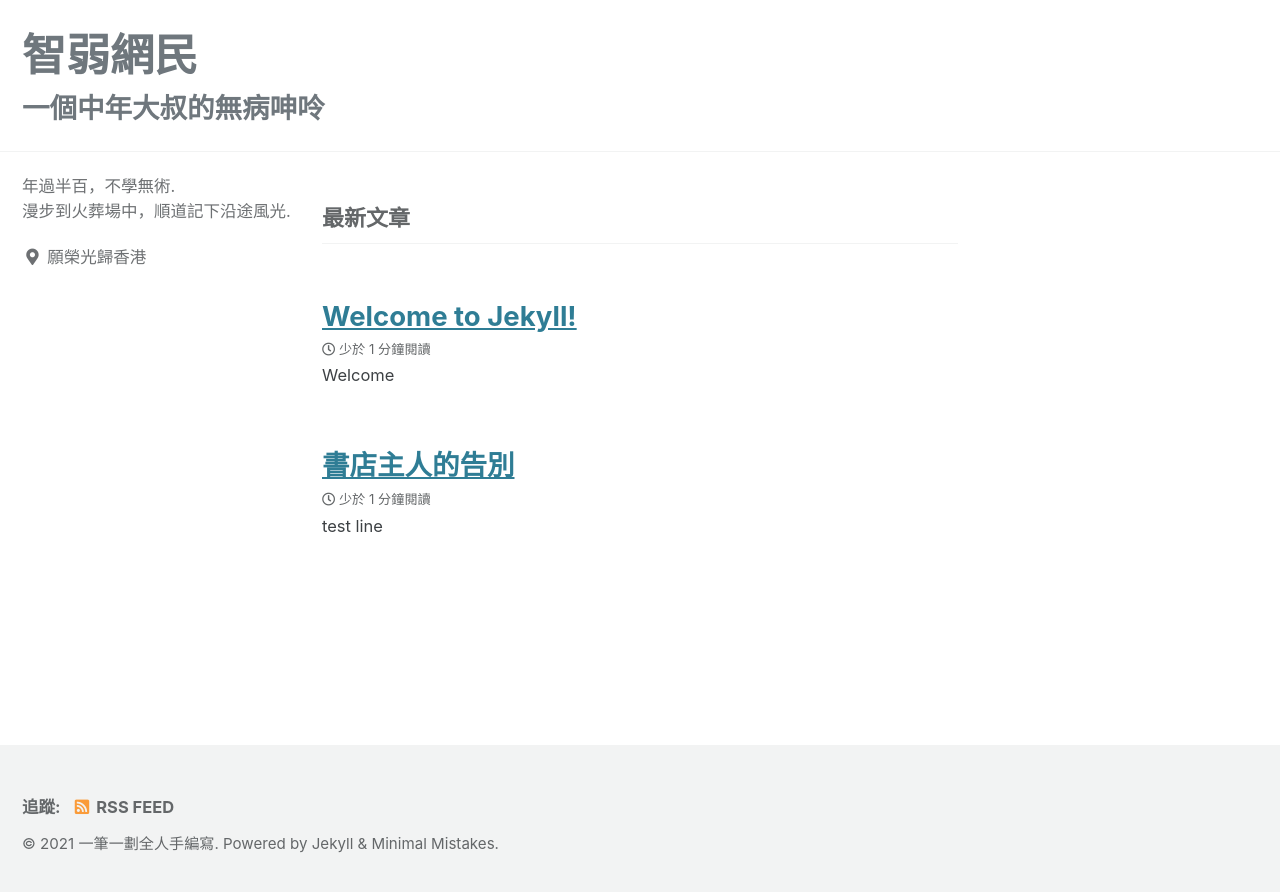
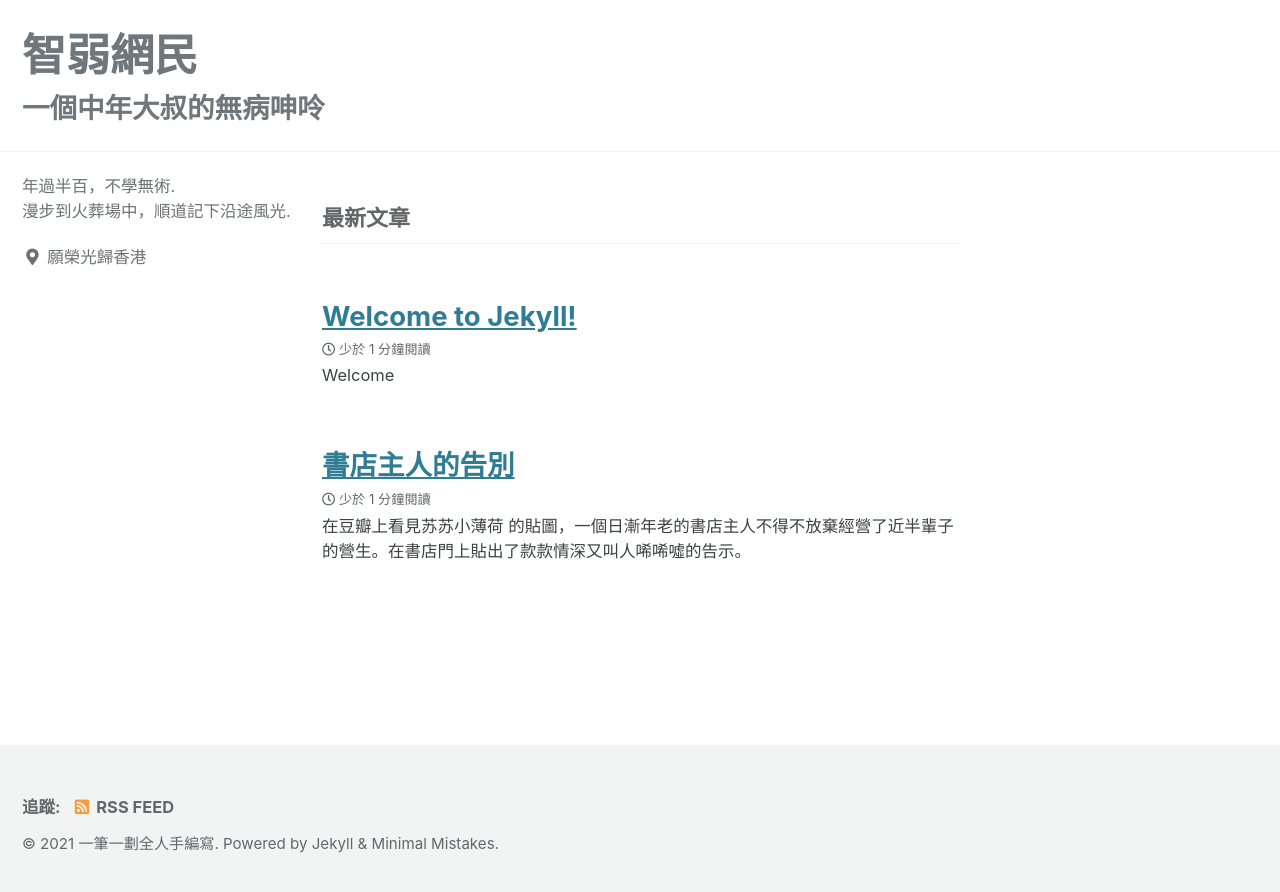
Before and after one commit to stupefii/stupefii, a Jekyll site: the page built from index.html, in a window 1280 px wide. Shown: the top 892 px of the page. Built offline with Jekyll 4.4.1, drawn with Linux system fonts in a browser that asks for light colours; cached includes are drawn as plain includes; the list of posts is cut into pages by our own code.

Commit message:
Update 2021-03-11-書店主人的告別.md

```diff
--- a/_posts/2021-03-11-書店主人的告別.md
+++ b/_posts/2021-03-11-書店主人的告別.md
@@ -2,8 +2,8 @@
 layout: post
 title:  "書店主人的告別"
 ---
-## test line
 
-在[豆瓣](http://www.bauban.com) 上看見[苏苏小薄荷](https://www.douban.com/people/166142699/) 的貼圖，一個日漸年老的書店主人不得不放棄經營了近半輩子的營生。在書店門上貼出了款款情深又叫人唏唏噓的告示。
+在[豆瓣](http://www.bauban.com)上看見[苏苏小薄荷](https://www.douban.com/people/166142699/) 的貼圖，一個日漸年老的書店主人不得不放棄經營了近半輩子的營生。在書店門上貼出了款款情深又叫人唏唏噓的告示。
+
 > 一介塵民，做喜歡且能安心立命之，本乃人生一大幸事。
-![bookstore](./bookstore.jpg)
+![bookstore](/bookstore.jpg)
```
